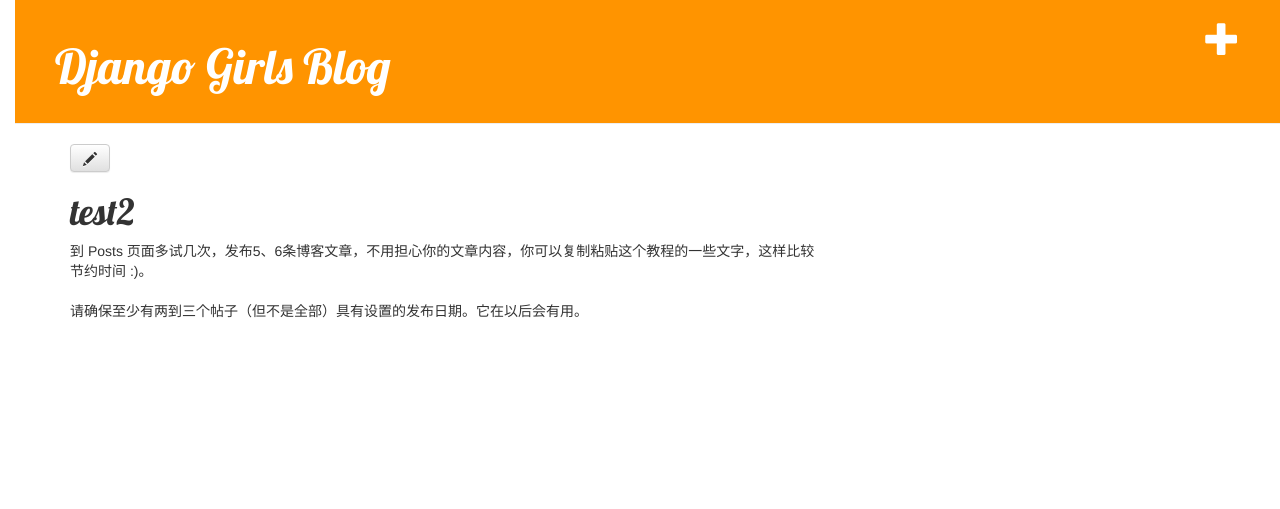
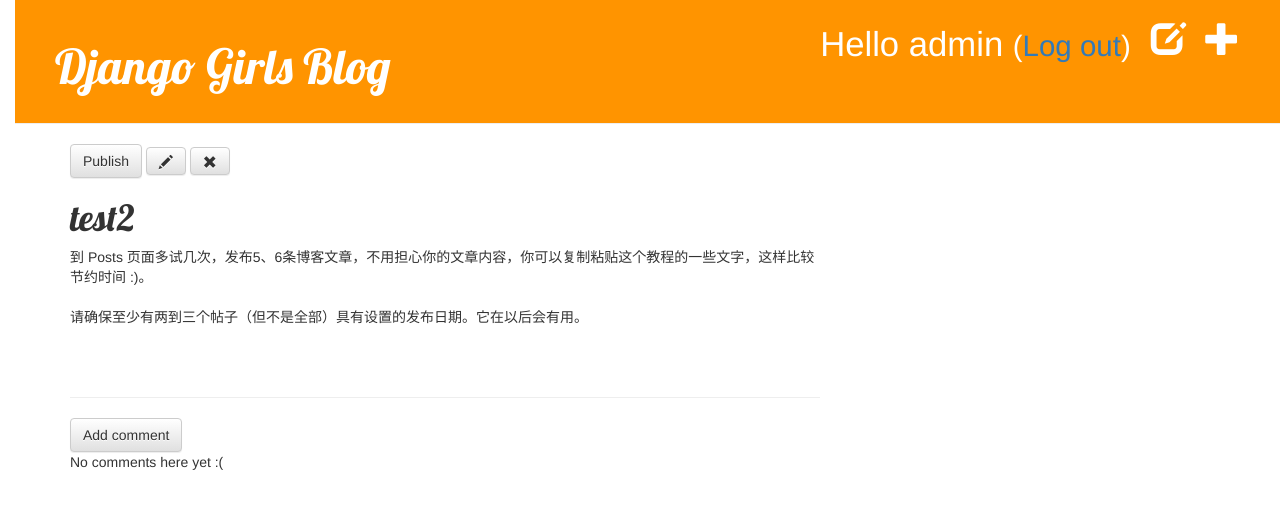
Before and after one commit to IlikeyouYiDa/my-first-blog, a Django app: page /post/3/ in a window 1280 px wide. Shown: the top 509 px of the page. Run offline with Django 3.2, Linux system fonts and the light colour scheme; a user stored in the database is signed in; data comes from the database, SQL or seed files in the repository; both versions use the stored data as it was after the commit; some libraries are stand-ins or nearby versions.

Commit message:
pinglun,dengluyanzheng

```diff
--- a/blog/admin.py
+++ b/blog/admin.py
@@ -1,4 +1,5 @@
 from django.contrib import admin
-from .models import Post
+from .models import Post, Comment
 
 admin.site.register(Post)
+admin.site.register(Comment)
--- a/blog/models.py
+++ b/blog/models.py
@@ -17,3 +17,21 @@
 
     def __str__(self):
         return self.title
+
+    def approved_comments(self):
+        return self.comments.filter(approved_comment=True)
+
+
+class Comment(models.Model):
+    post = models.ForeignKey('blog.Post', on_delete=models.CASCADE, related_name='comments')
+    author = models.CharField(max_length=200)
+    text = models.TextField()
+    created_date = models.DateTimeField(default=timezone.now)
+    approved_comment = models.BooleanField(default=False)
+
+    def approve(self):
+        self.approved_comment = True
+        self.save()
+
+    def __str__(self):
+        return self.text
--- a/blog/static/css/blog.css
+++ b/blog/static/css/blog.css
@@ -53,3 +53,6 @@
     .post h1 a, .post h1 a:visited {
         color: #000000;
     }
+    .comment {
+    margin: 20px 0px 20px 20px;
+    }
--- a/blog/templates/blog/base.html
+++ b/blog/templates/blog/base.html
@@ -11,6 +11,10 @@
         <div class="page-header">
             {% if user.is_authenticated %}
                 <a href="{% url 'post_new' %}" class="top-menu"><span class="glyphicon glyphicon-plus"></span></a>
+                <a href="{% url 'post_draft_list' %}" class="top-menu"><span class="glyphicon glyphicon-edit"></span></a>
+                <p class="top-menu">Hello {{ user.username }} <small>(<a href="{% url 'logout' %}">Log out</a>)</small></p>
+            {% else %}
+                <a href="{% url 'login' %}" class="top-menu"><span class="glyphicon glyphicon-lock"></span></a>
             {% endif %}
             <h1><a href="/">Django Girls Blog</a></h1>
         </div>
--- a/blog/templates/blog/post_detail.html
+++ b/blog/templates/blog/post_detail.html
@@ -6,9 +6,37 @@
                 <div class="date">
                     {{ post.published_date }}
                 </div>
+            {% else %}
+                <a class="btn btn-default" href="{% url 'post_publish' pk=post.pk %}">Publish</a>
             {% endif %}
-             <a class="btn btn-default" href="{% url 'post_edit' pk=post.pk %}"><span class="glyphicon glyphicon-pencil"></span></a>
+            {% if user.is_authenticated %}
+                <a class="btn btn-default" href="{% url 'post_edit' pk=post.pk %}"><span class="glyphicon glyphicon-pencil"></span></a>
+            {% endif %}
+            {% if user.is_authenticated %}
+                <a class="btn btn-default" href="{% url 'post_remove' pk=post.pk %}"><span class="glyphicon glyphicon-remove"></span></a>
+            {% endif %}
+
+
             <h1>{{ post.title }}</h1>
             <p>{{ post.text|linebreaksbr }}</p>
         </div>
+        <hr>
+        <a class="btn btn-default" href="{% url 'add_comment_to_post' pk=post.pk %}">Add comment</a>
+        {% for comment in post.comments.all %}
+            {% if user.is_authenticated or comment.approved_comment %}
+            <div class="comment">
+                <div class="date">
+                    {{ comment.created_date }}
+                    {% if not comment.approved_comment %}
+                        <a class="btn btn-default" href="{% url 'comment_remove' pk=comment.pk %}"><span class="glyphicon glyphicon-remove"></span></a>
+                        <a class="btn btn-default" href="{% url 'comment_approve' pk=comment.pk %}"><span class="glyphicon glyphicon-ok"></span></a>
+                    {% endif %}
+                </div>
+                <strong>{{ comment.author }}</strong>
+                <p>{{ comment.text|linebreaks }}</p>
+            </div>
+            {% endif %}
+        {% empty %}
+            <p>No comments here yet :(</p>
+        {% endfor %}
     {% endblock %}
--- a/blog/templates/blog/post_list.html
+++ b/blog/templates/blog/post_list.html
@@ -8,6 +8,8 @@
 			</div>
 			<h1><a href="{% url 'post_detail' pk=post.pk %}">{{ post.title }}</a></h1>
 			<p>{{ post.text|linebreaksbr }}</p>
+			<a href="{% url 'post_detail' pk=post.pk %}">Comments: {{ post.comments.count }}</a>
+			<a href="{% url 'post_detail' pk=post.pk %}">Comments: {{ post.approved_comments.count }}</a>
 		</div>
 	{% endfor %}
 {% endblock %}
--- a/blog/urls.py
+++ b/blog/urls.py
@@ -7,6 +7,7 @@
 # ]
 
 from django.conf.urls import url
+from django.urls import path
 from . import views
 
 urlpatterns = [
@@ -14,4 +15,10 @@
     url(r'^post/(?P<pk>[0-9]+)/$', views.post_detail, name='post_detail'),
     url(r'^post/new/$', views.post_new, name='post_new'),
     url(r'^post/(?P<pk>[0-9]+)/edit/$', views.post_edit, name='post_edit'),
+    path('drafts/', views.post_draft_list, name='post_draft_list'),
+    path('post/<pk>/publish/', views.post_publish, name='post_publish'),
+    path('post/<pk>/remove/', views.post_remove, name='post_remove'),
+    path('post/<int:pk>/comment/', views.add_comment_to_post, name='add_comment_to_post'),
+    path('comment/<int:pk>/approve/', views.comment_approve, name='comment_approve'),
+	path('comment/<int:pk>/remove/', views.comment_remove, name='comment_remove'),
 ]
--- a/blog/views.py
+++ b/blog/views.py
@@ -1,8 +1,10 @@
 from django.shortcuts import render,get_object_or_404
-from .models import Post
+from .models import Post, Comment
 from django.utils import timezone
-from .forms import PostForm
+from .forms import PostForm, CommentForm
 from django.shortcuts import redirect
+from django.contrib.auth.decorators import login_required
+
 # Create your views here.
 def post_list(request):
 	posts = Post.objects.filter(published_date__lte=timezone.now()).order_by('published_date')
@@ -12,19 +14,21 @@
     post = get_object_or_404(Post, pk=pk)
     return render(request, 'blog/post_detail.html', {'post': post})
 
+@login_required
 def post_new(request):
     if request.method == "POST":
         form = PostForm(request.POST)
         if form.is_valid():
             post = form.save(commit=False)
             post.author = request.user
-            post.published_date = timezone.now()
+            # post.published_date = timezone.now()
             post.save()
             return redirect('post_detail', pk=post.pk)
     else:
         form = PostForm()
     return render(request, 'blog/post_edit.html', {'form': form})
 
+@login_required
 def post_edit(request, pk):
     post = get_object_or_404(Post, pk=pk)
     if request.method == "POST":
@@ -32,9 +36,51 @@
         if form.is_valid():
             post = form.save(commit=False)
             post.author = request.user
-            post.published_date = timezone.now()
+            # post.published_date = timezone.now()
             post.save()
             return redirect('post_detail', pk=post.pk)
     else:
         form = PostForm(instance=post)
     return render(request, 'blog/post_edit.html', {'form': form})
+
+@login_required
+def post_draft_list(request):
+    posts = Post.objects.filter(published_date__isnull=True).order_by('created_date')
+    return render(request, 'blog/post_draft_list.html', {'posts': posts})
+
+@login_required
+def post_publish(request, pk):
+    post = get_object_or_404(Post, pk=pk)
+    post.publish()
+    return redirect('post_detail', pk=pk)
+
+@login_required
+def post_remove(request, pk):
+    post = get_object_or_404(Post, pk=pk)
+    post.delete()
+    return redirect('post_list')
+
+def add_comment_to_post(request, pk):
+    post = get_object_or_404(Post, pk=pk)
+    if request.method == "POST":
+        form = CommentForm(request.POST)
+        if form.is_valid():
+            comment = form.save(commit=False)
+            comment.post = post
+            comment.save()
+            return redirect('post_detail', pk=post.pk)
+    else:
+        form = CommentForm()
+    return render(request, 'blog/add_comment_to_post.html', {'form': form})
+
+@login_required
+def comment_approve(request, pk):
+    comment = get_object_or_404(Comment, pk=pk)
+    comment.approve()
+    return redirect('post_detail', pk=comment.post.pk)
+
+@login_required
+def comment_remove(request, pk):
+    comment = get_object_or_404(Comment, pk=pk)
+    comment.delete()
+    return redirect('post_detail', pk=comment.post.pk)
--- a/mysite/settings.py
+++ b/mysite/settings.py
@@ -120,3 +120,5 @@
 
 STATIC_URL = '/static/'
 STATIC_ROOT = os.path.join(BASE_DIR, 'static').replace('\\', '/')
+
+LOGIN_REDIRECT_URL = '/'
--- a/mysite/urls.py
+++ b/mysite/urls.py
@@ -15,8 +15,11 @@
 """
 from django.contrib import admin
 from django.urls import path,include
+from django.contrib.auth import views
 
 urlpatterns = [
     path('admin/', admin.site.urls),
     path('',include('blog.urls')),
+    path('accounts/login/', views.LoginView.as_view(), name='login'),
+    path('accounts/logout/', views.LogoutView.as_view(next_page='/'), name='logout'),
 ]
```
Also changed, not shown: blog/forms.py (+7 -1 lines), blog/templates/blog/add_comment_to_post.html (added, +9 -0 lines), blog/templates/blog/post_draft_list.html (added, +11 -0 lines), blog/templates/registration/login.html (added, +24 -0 lines), blog/migrations/0002_comment.py (added), db.sqlite3.
